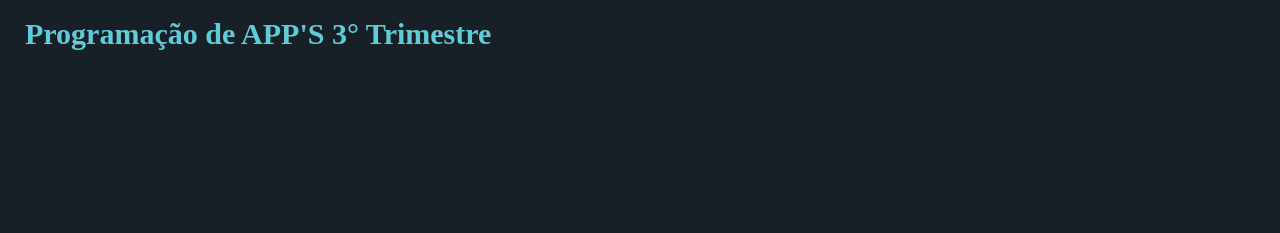
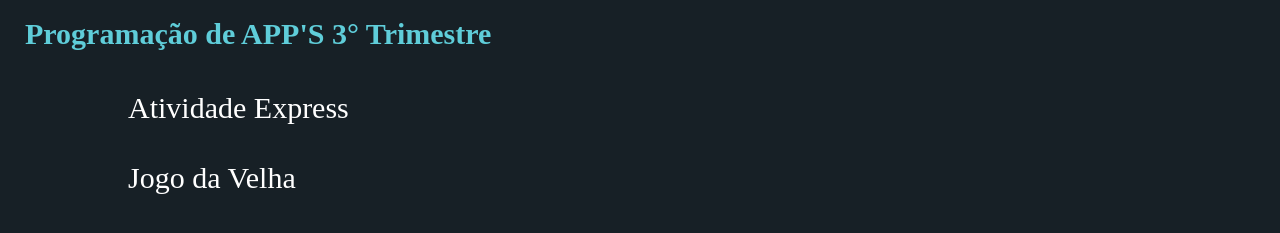
Before and after one commit to Gathh/Portfolio_HTML, a website: page Tecnico/paginas/programacaodeapps.html in a window 1280 px wide. Shown: the part 67-300 px from the top of the page. Drawn offline with Linux system fonts and the light colour scheme.

Commit message:
Programação de apps concluida

```diff
--- a/Tecnico/paginas/programacaodeapps.html
+++ b/Tecnico/paginas/programacaodeapps.html
@@ -65,8 +65,11 @@
   <h1 class="t2">Programação de APP'S 3° Trimestre</h1>
 
   <div class="trabalhos">
+    <a target="_blank" href="https://github.com/Gathh/Atividade-3_Karien-3-10">Atividade Express</a> <br><br><br>
+    <a target="_blank" href="https://github.com/Gathh/jogo-da-velha">Jogo da Velha</a>
+  </div>
 
-  </div>
+
 
   <script src="../tecnico.js"></script>
 </body>
```
